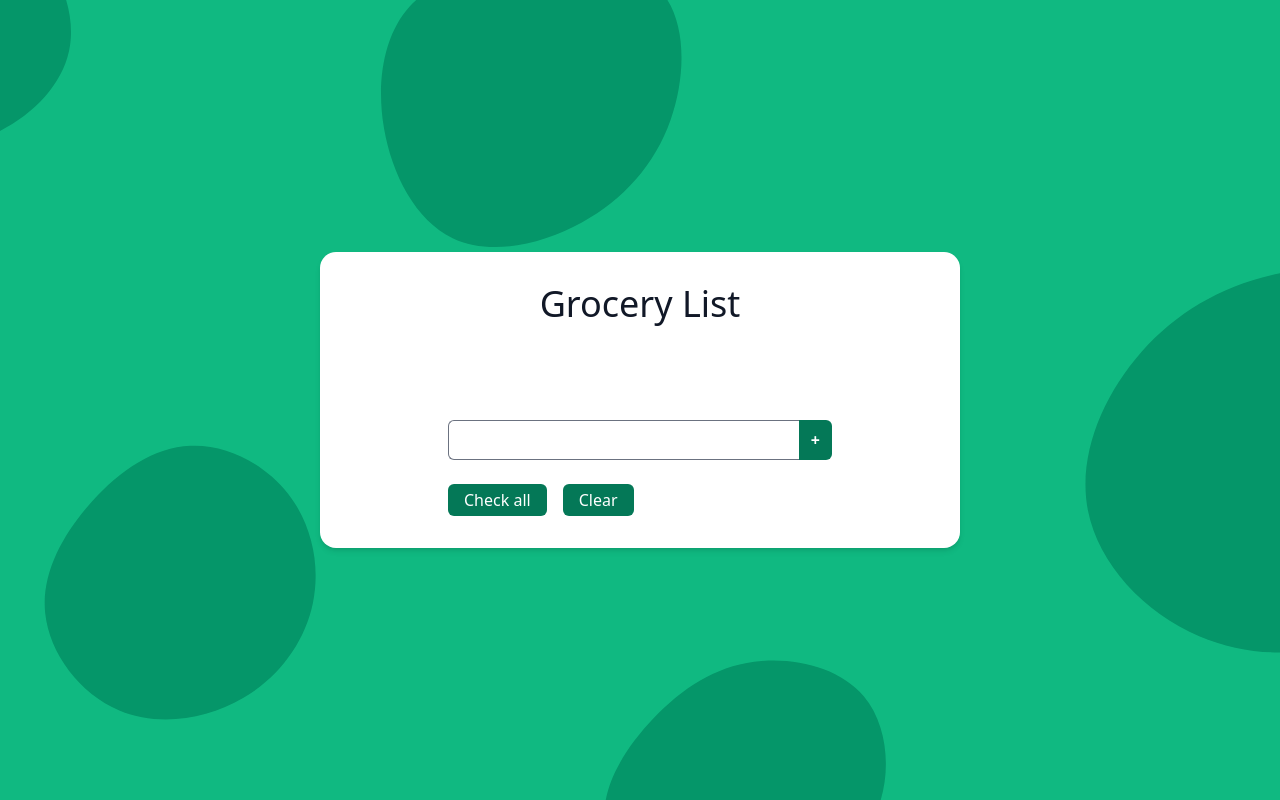
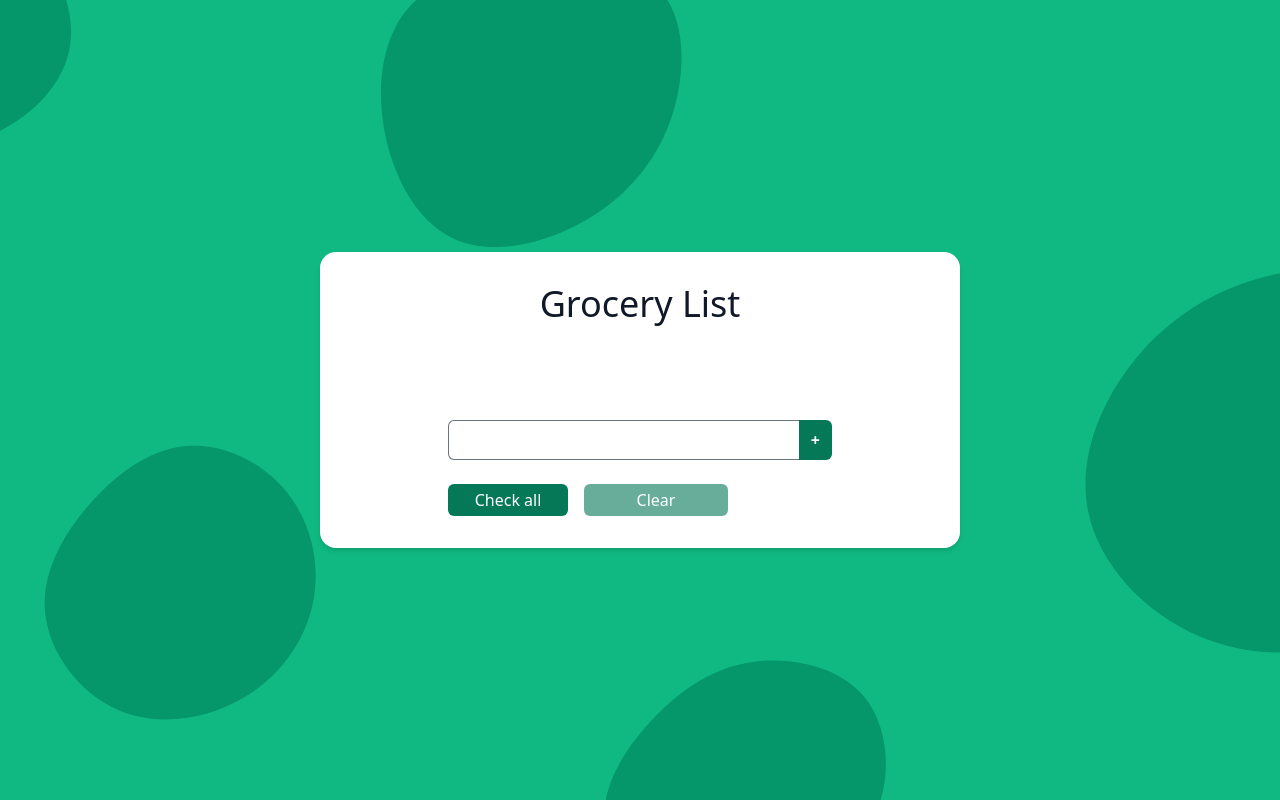
Before and after one commit to jonrutter/grocery-list, a React (Create React App) app: page / in a window 1280 px wide. Built offline with nearby package versions, Linux system fonts and the light colour scheme.

Commit message:
Update buttons
- Extract to own components

- Update toggle button's text depending on state

- Disable clear button when no items can be cleared

- Update container styling to avoid layout shifts

```diff
--- a/src/components/controls.tsx
+++ b/src/components/controls.tsx
@@ -7,6 +7,42 @@ import { useStore } from '../hooks/useStore';
 import { Button } from './button';
 
 /**
+ * Renders the 'Check all' button.
+ *
+ * Inner text changes depending on state.
+ */
+const CheckAllButton: React.FC = () => {
+  const { state, dispatch } = useStore();
+  const allAreDone = state.length > 0 && state.every((item) => item.done);
+
+  // Dispatches to toggle whether all items are checked
+  const toggleChecked = () => dispatch({ type: 'toggle/all' });
+
+  return (
+    <Button onClick={toggleChecked}>
+      {allAreDone ? 'Uncheck all' : 'Check all'}
+    </Button>
+  );
+};
+
+/**
+ * Renders the 'Clear' button
+ */
+const ClearButton: React.FC = () => {
+  const { state, dispatch } = useStore();
+  const anyAreDone = state.length > 0 && state.some((item) => item.done);
+
+  // Dispatches to remove all checked items from the list
+  const clearList = () => dispatch({ type: 'delete/checked' });
+
+  return (
+    <Button onClick={clearList} disabled={!anyAreDone}>
+      Clear
+    </Button>
+  );
+};
+
+/**
  * Renders the main controls for the app
  */
 export const Controls: React.FC = () => {
@@ -14,16 +50,12 @@ export const Controls: React.FC = () => {
   const inputRef = useRef<HTMLInputElement>(null);
   const [value, setValue] = useState<string>('');
 
-  /**
-   * Controls the input field
-   */
+  // Controls the input field
   const handleChange = (e: React.ChangeEvent<HTMLInputElement>) => {
     setValue(e.target.value);
   };
 
-  /**
-   * Handles form submissions to add new items
-   */
+  // Handles form submissions to add new items
   const handleSubmit = (e: React.FormEvent) => {
     e.preventDefault();
     if (inputRef.current) {
@@ -32,16 +64,6 @@ export const Controls: React.FC = () => {
       inputRef.current.focus();
     }
   };
-
-  /**
-   * Dispatches to toggle whether all items are checked
-   */
-  const toggleChecked = () => dispatch({ type: 'toggle/all' });
-
-  /**
-   * Dispatches to remove all checked items from the list
-   */
-  const clearList = () => dispatch({ type: 'delete/checked' });
 
   return (
     <>
@@ -65,9 +87,9 @@ export const Controls: React.FC = () => {
           +
         </button>
       </form>
-      <div className="flex space-x-4">
-        <Button onClick={toggleChecked}>Check all</Button>
-        <Button onClick={clearList}>Clear</Button>
+      <div className="grid grid-cols-[7.5rem_9rem] gap-4">
+        <CheckAllButton />
+        <ClearButton />
       </div>
     </>
   );
```
